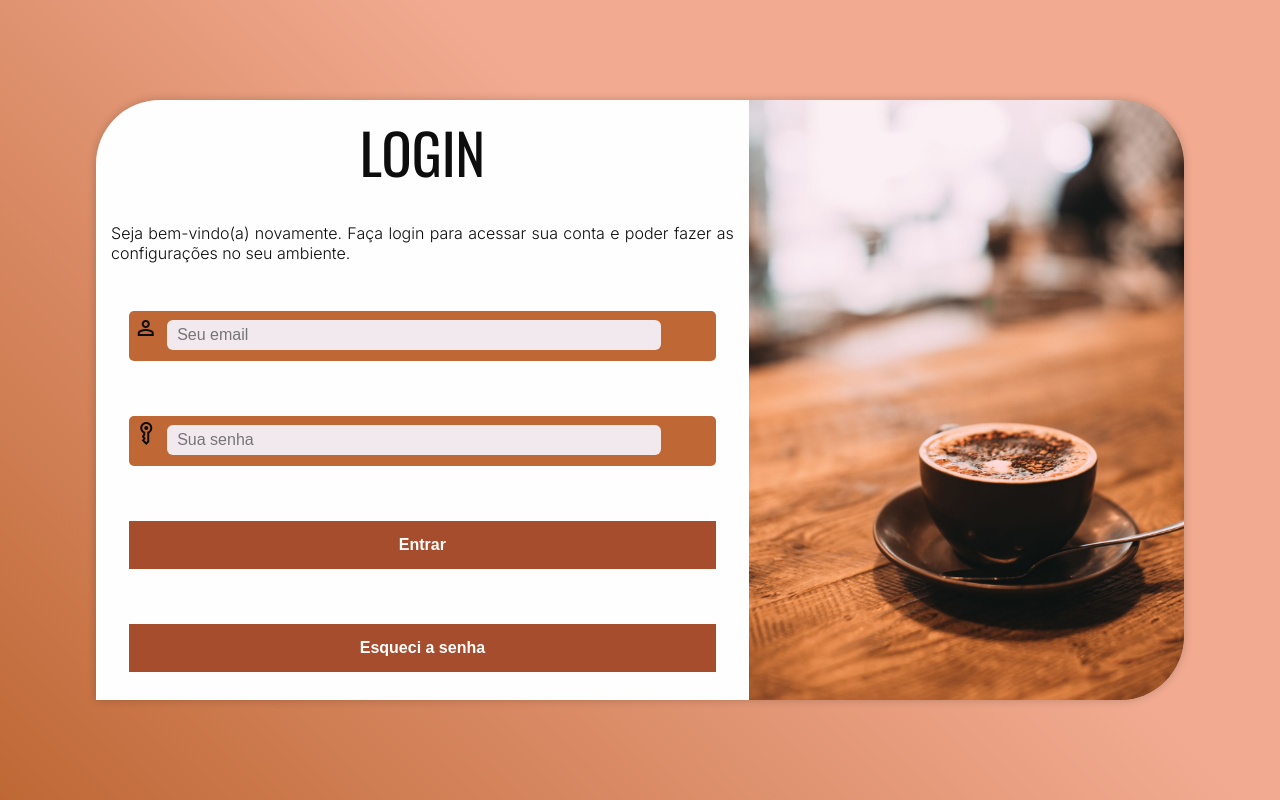
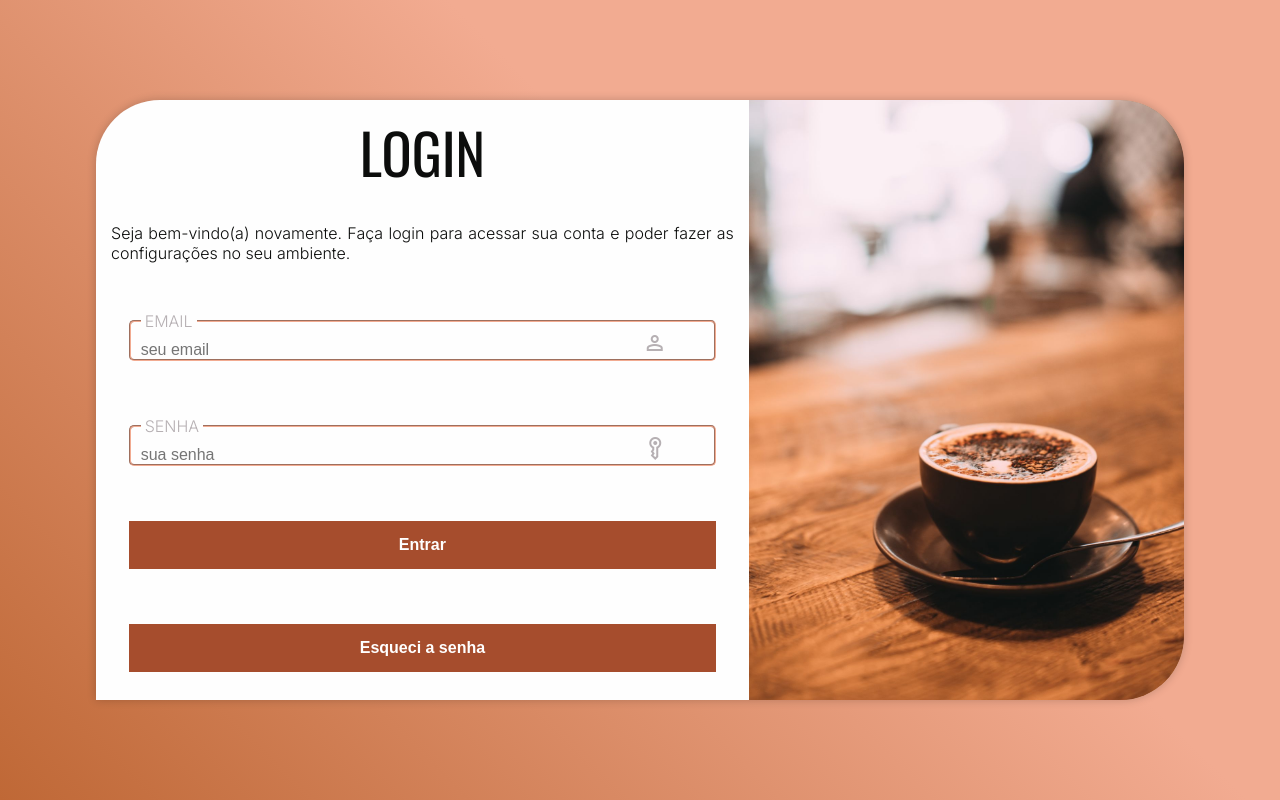
Before and after one commit to felipe-cas/Estudos-Cursos, a PHP site: page / in a window 1280 px wide. Run offline with PHP 8.4, Linux system fonts and the light colour scheme.

Commit message:
Desafio Projeto Login Melhorando os inputs

```diff
--- a/html_css/mod04/desafios/014/index.html
+++ b/html_css/mod04/desafios/014/index.html
@@ -21,19 +21,17 @@
 
 				<p>Seja bem-vindo(a) novamente. Faça login para acessar sua conta e poder fazer as configurações no seu ambiente.</p>
 
-				<form method="POST">
-					<aside>
-						<label for="_email">
-							<i class="material-symbols-outlined" id="_i_email">person</i>
-						</label>
-						<input type="email" name="email" id="_email" class="__input" placeholder="Seu email" required>
-					</aside>
-					<aside>
-						<label for="_senha">
-							<i class="material-symbols-outlined" id="_i_senha">key_vertical</i>
-						</label>
-						<input type="password" name="senha" id="_senha" class="__input" placeholder="Sua senha" required minlength="8">
-					</aside>
+				<form>
+					<fieldset class="__fild">
+						<legend>EMAIL</legend>
+						<input type="email" name="email" id="_email" class="__input" placeholder="seu email" required>
+						<i class="material-symbols-outlined __icon_input">person</i>
+					</fieldset>
+					<fieldset class="__fild">
+						<legend>SENHA</legend>
+						<input type="password" name="senha" id="_senha" class="__input" placeholder="sua senha" required>
+						<i class="material-symbols-outlined __icon_input">key_vertical</i>
+					</fieldset>
 					<button id="_b_entrar" class="__button">Entrar</button>
 					<button id="_b_forget" class="__button">Esqueci a senha</button>
 				</form>
--- a/html_css/mod04/desafios/014/styles/media-query-medium.css
+++ b/html_css/mod04/desafios/014/styles/media-query-medium.css
@@ -37,3 +37,7 @@
 		padding: 15px;
 	}
 }
+
+#_label_none{
+	display: none;
+}
--- a/html_css/mod04/desafios/014/styles/style.css
+++ b/html_css/mod04/desafios/014/styles/style.css
@@ -4,6 +4,7 @@
 @import url('https://fonts.googleapis.com/css2?family=Inter:ital,opsz,wght@0,14..32,100..900;1,14..32,100..900&family=Oswald:wght@200..700&display=swap');
 
 :root{
+	--light-blush: #B6B0B3;
 	--blush:	#F2E9EE;
 	--onyx:		#0C0D0C;
 	--caramel:	#BF6836;
@@ -94,30 +95,44 @@ main section form{
 	margin: 0px 5%;
 }
 
-#_form_login aside{
-	background-color: var(--caramel);
 
-	height: 50px;
-	width: 	90%;
+
+.__fild{
+	width: 90%;
 	border-radius: 5px;
+	border-color: var(--powder);
+
+	transition: 0.2s ease;
 }
 
-#_form_login i{
-	padding: 5px;*/
+.__fild legend{
+	margin-left: 10px;
+	padding: 0px 4px;
+	color: var(--light-blush);
 }
 
-.__input{
-	background-color: var(--blush);
+.__fild input{
+	background-color: transparent;
+	width: 87%;
 
 	outline: none;
 	border: none;
-	border-radius: 6px;
-
-	height: 30px;
-	width: 84%;
 
 	text-indent: 10px;
 }
+
+.__fild input:focus{
+	outline: 0;
+}
+
+.__fild:focus-within{
+	border-color: var(--caramel);
+}
+
+.__icon_input{
+	color: var(--light-blush);
+}
+
 
 .__button{
 	font-weight: bold;
@@ -138,7 +153,3 @@ main section form{
 	background-color: #BF6836B3;
 	border-radius: 5px;
 }
-
-#_senha:focus, #_email:focus{
-	border: 2px solid var(--powder);
-}
```
